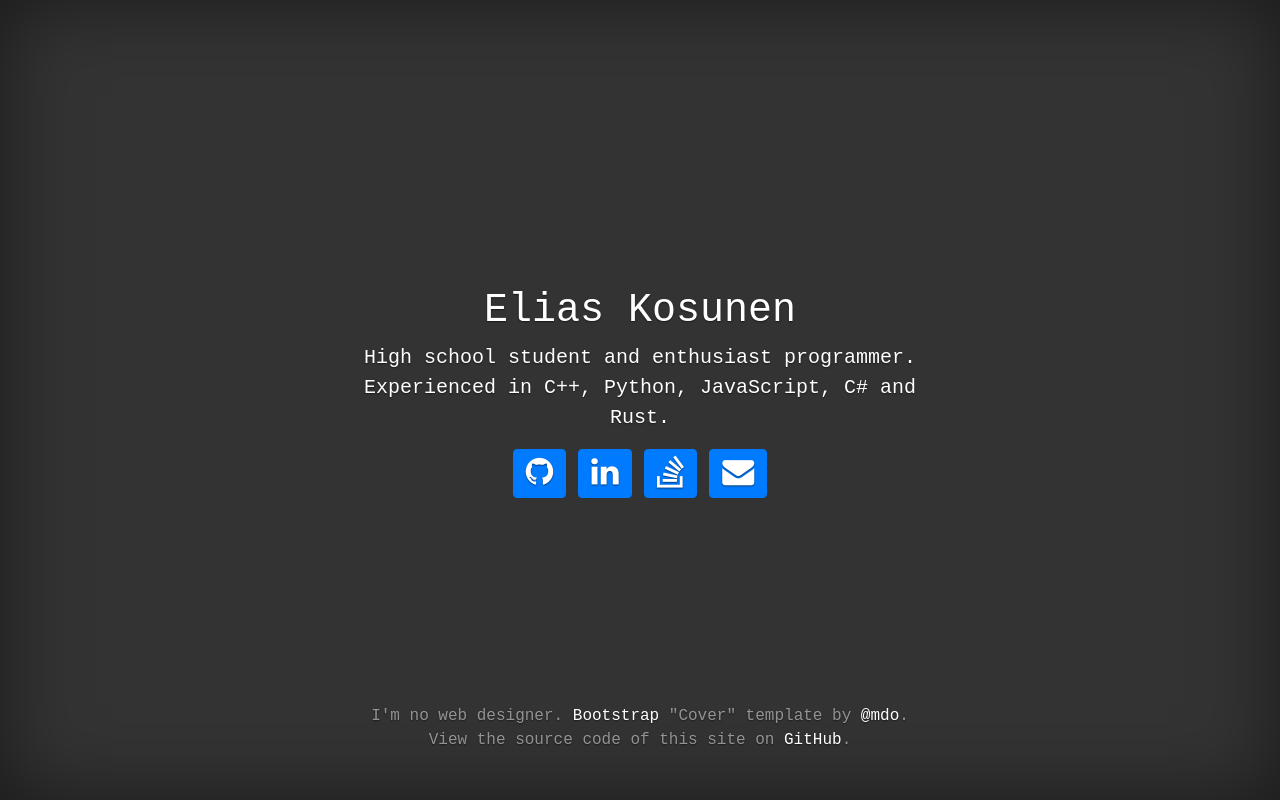
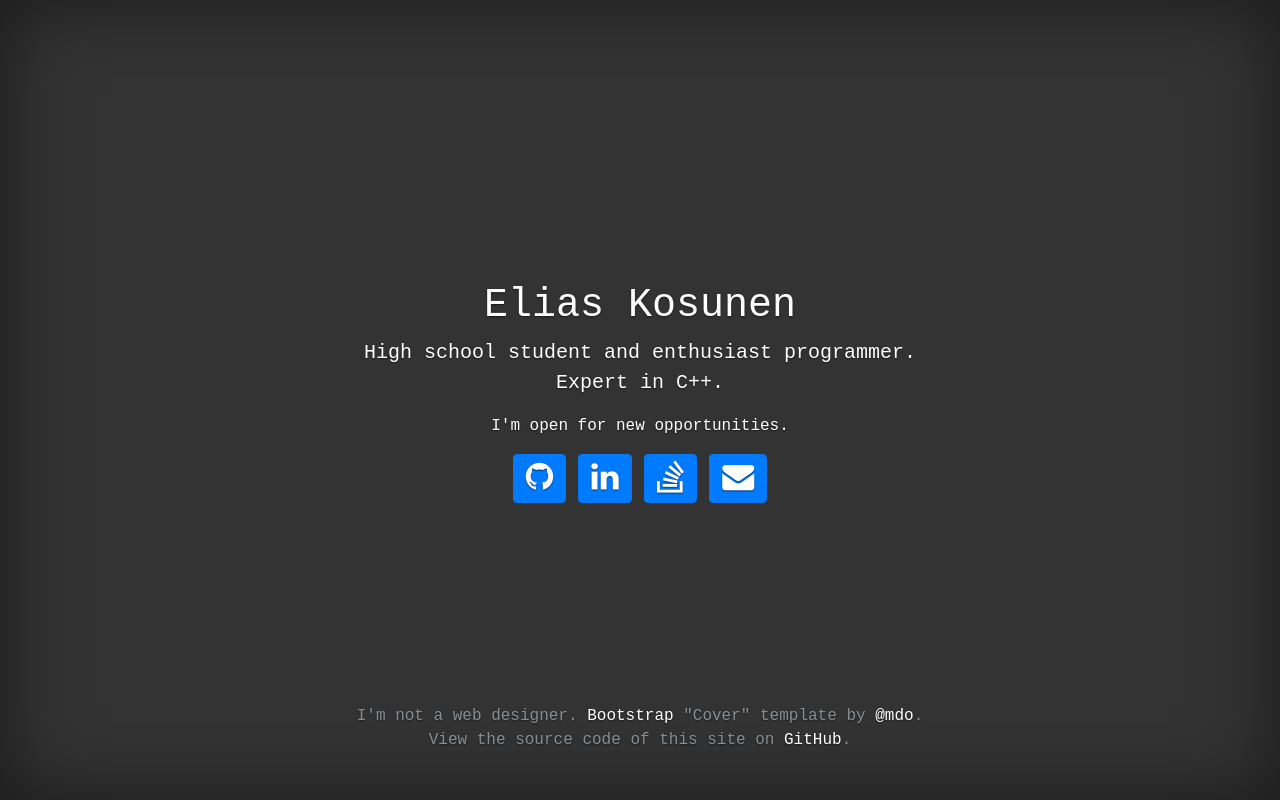
Before and after one commit to eliaskosunen/eliaskosunen.github.io, a plain HTML site: page index.html in a window 1280 px wide. Drawn offline with nearby package versions, Linux system fonts and the light colour scheme; a small style sheet from the web is missing.

Commit message:
Update content

```diff
--- a/index.html
+++ b/index.html
@@ -24,10 +24,15 @@
 
                     <main role="main" class="inner cover">
                         <h1 class="cover-heading">Elias Kosunen</h1>
-                        <p class="lead">
-                            High school student and enthusiast programmer.
-                            Experienced in C++, Python, JavaScript, C# and Rust.
+                        <p class="lead text-center">
+                            High school student and enthusiast programmer.<br>
+                            Expert in C++.
                         </p>
+
+                        <p class="text-center">
+                            I'm open for new opportunities.
+                        </p>
+
                         <p class="lead">
                             <a href="https://github.com/eliaskosunen" class="btn btn-primary">
                                 <span class="fa fa-github fa-2x" aria-hidden="true"></span>
@@ -50,8 +55,8 @@
 
                     <footer class="mastfoot">
                         <div class="inner">
-                            <p>
-                                I'm no web designer.
+                            <p class="text-weight-light text-muted">
+                                I'm not a web designer.
                                 <a href="https://getbootstrap.com/">Bootstrap</a> "Cover" template
                                 by <a href="https://twitter.com/mdo">@mdo</a>.<br>
                                 View the source code of this site on
```
